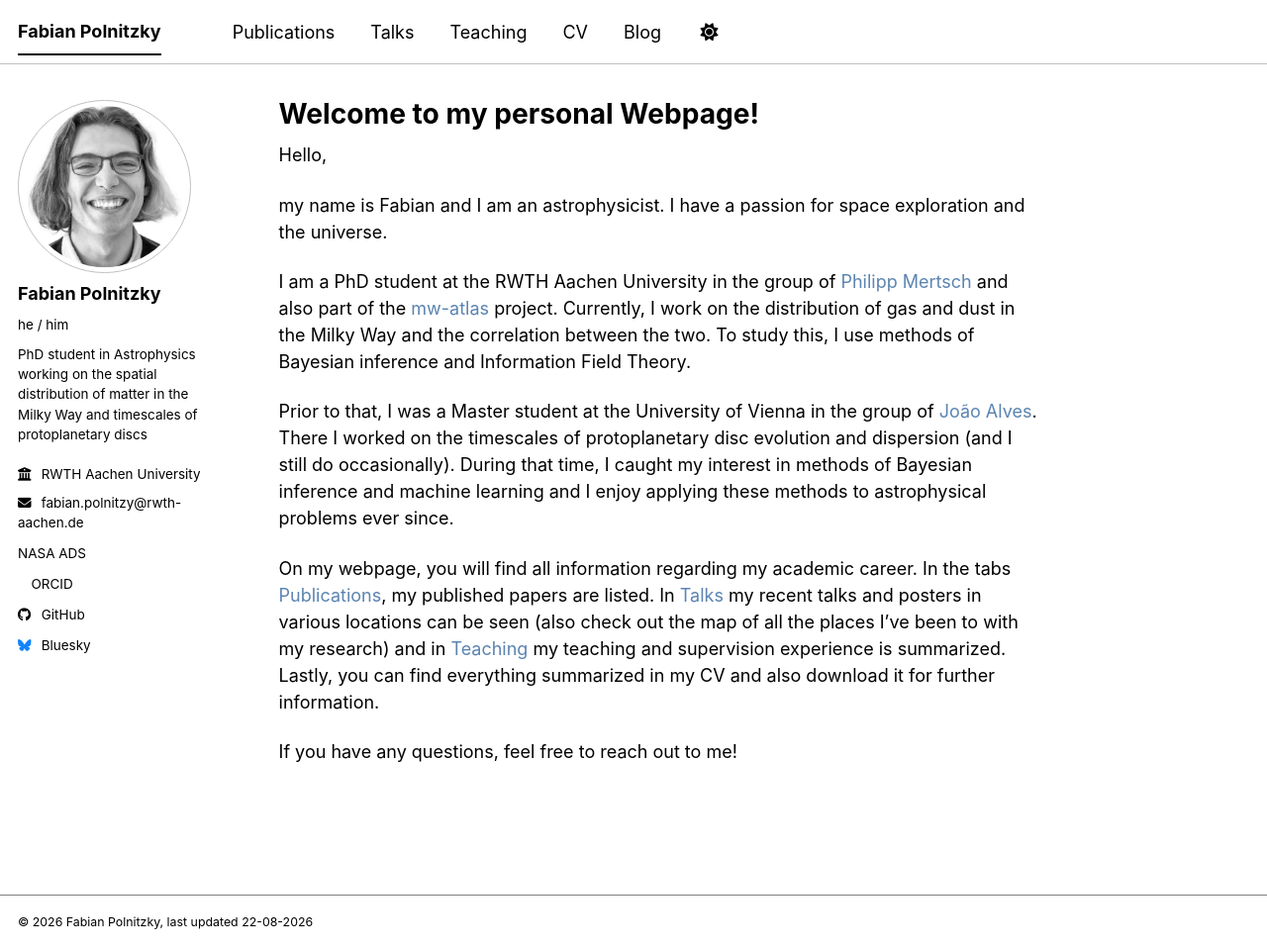
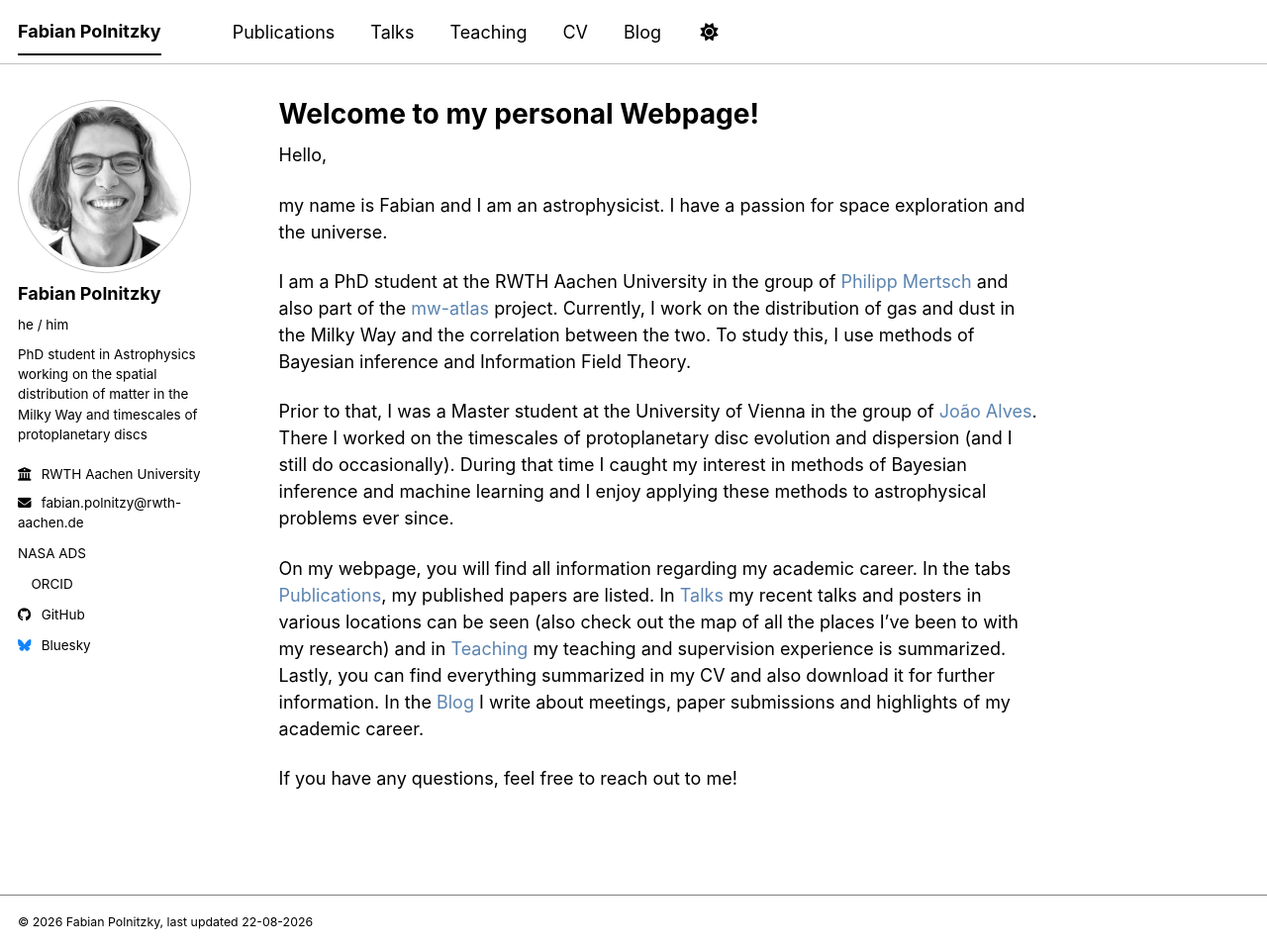
Before and after one commit to fabianpolnitzky/fabianpolnitzky.github.io, a Jekyll site: the page built from _pages/about.md, in a window 1280 px wide and 960 px high. Shown: the whole window at 99% size. Built offline with Jekyll 4.4.1, drawn with Linux system fonts in a browser that asks for light colours; a style sheet for code colours, icons or effects is not loaded.

Commit message:
Add blog to about

```diff
--- a/_pages/about.md
+++ b/_pages/about.md
@@ -15,8 +15,8 @@ my name is Fabian and I am an astrophysicist. I have a passion for space explora
 
 I am a PhD student at the RWTH Aachen University in the group of <a href="https://web.physik.rwth-aachen.de/user/pmertsch/" target="_blank" rel="noopener">Philipp Mertsch</a> and also part of the <a href="https://mw-atlas.eu/" target="_blank" rel="noopener">mw-atlas</a> project. Currently, I work on the distribution of gas and dust in the Milky Way and the correlation between the two. To study this, I use methods of Bayesian inference and Information Field Theory.
 
-Prior to that, I was a Master student at the University of Vienna in the group of <a href="https://joaoalves.org/" target="_blank" rel="noopener">João Alves</a>. There I worked on the timescales of protoplanetary disc evolution and dispersion (and I still do occasionally). During that time, I caught my interest in methods of Bayesian inference and machine learning and I enjoy applying these methods to astrophysical problems ever since.
+Prior to that, I was a Master student at the University of Vienna in the group of <a href="https://joaoalves.org/" target="_blank" rel="noopener">João Alves</a>. There I worked on the timescales of protoplanetary disc evolution and dispersion (and I still do occasionally). During that time I caught my interest in methods of Bayesian inference and machine learning and I enjoy applying these methods to astrophysical problems ever since.
 
-On my webpage, you will find all information regarding my academic career. In the tabs [Publications](/publications), my published papers are listed. In [Talks](/talks) my recent talks and posters in various locations can be seen (also check out the map of all the places I've been to with my research) and in [Teaching](/teaching) my teaching and supervision experience is summarized. Lastly, you can find everything summarized in my CV and also download it for further information.
+On my webpage, you will find all information regarding my academic career. In the tabs [Publications](/publications), my published papers are listed. In [Talks](/talks) my recent talks and posters in various locations can be seen (also check out the map of all the places I've been to with my research) and in [Teaching](/teaching) my teaching and supervision experience is summarized. Lastly, you can find everything summarized in my CV and also download it for further information. In the [Blog](/blog) I write about meetings, paper submissions and highlights of my academic career.
 
 If you have any questions, feel free to reach out to me!
```
